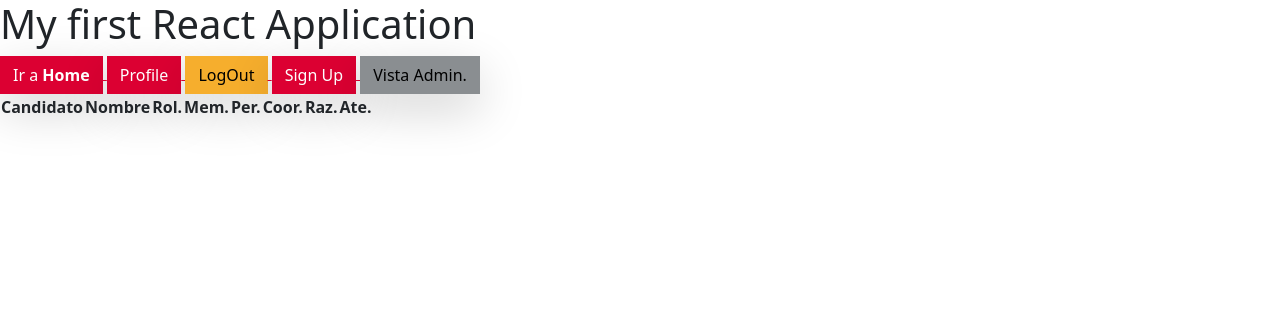
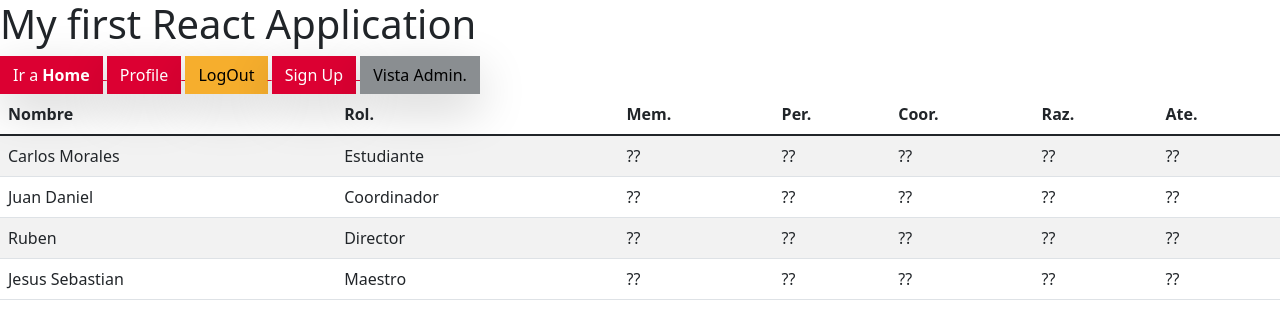
Before and after one commit to jaiovi/Denso-Git, a React (Create React App) app: page /VistaAdmin in a window 1280 px wide. Shown: the top 326 px of the page. Built offline with nearby package versions, Linux system fonts and the light colour scheme.

Commit message:
Version 0.4
Experimentacion y creacion de tabla

```diff
--- a/src/pages/VistaAdmin.js
+++ b/src/pages/VistaAdmin.js
@@ -4,10 +4,10 @@ import React from "react";
 function VistaAdmin() {
     return(
         <>
-        <table>
+        <title>Bienvenido</title>
+        <table className="table table-striped">
             <thead>
                 <tr>
-                    <th>Candidato</th>
                     <th>Nombre</th>
                     <th>Rol.</th>
                     <th>Mem.</th>
@@ -17,6 +17,45 @@ function VistaAdmin() {
                     <th>Ate.</th>
                 </tr>
             </thead>
+<tbody>
+    <tr>
+        <td>Carlos Morales</td>
+        <td>Estudiante</td>
+        <td>??</td>
+        <td>??</td>
+        <td>??</td>
+        <td>??</td>
+        <td>??</td>
+    </tr>
+    <tr>
+        <td>Juan Daniel</td>
+        <td>Coordinador</td>
+        <td>??</td>
+        <td>??</td>
+        <td>??</td>
+        <td>??</td>
+        <td>??</td>
+    </tr>
+    <tr>
+        <td>Ruben</td>
+        <td>Director</td>
+        <td>??</td>
+        <td>??</td>
+        <td>??</td>
+        <td>??</td>
+        <td>??</td>
+    </tr>
+    <tr>
+        <td>Jesus Sebastian</td>
+        <td>Maestro</td>
+        <td>??</td>
+        <td>??</td>
+        <td>??</td>
+        <td>??</td>
+        <td>??</td>
+    </tr>
+
+</tbody>
         </table>
         </>
     );
```
